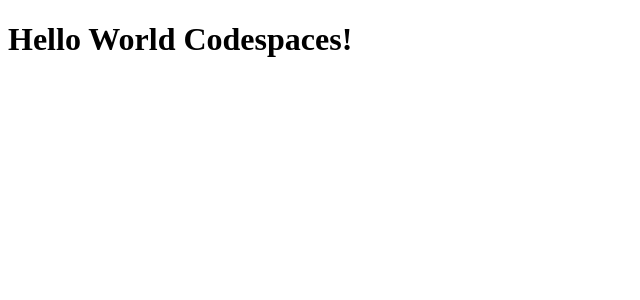
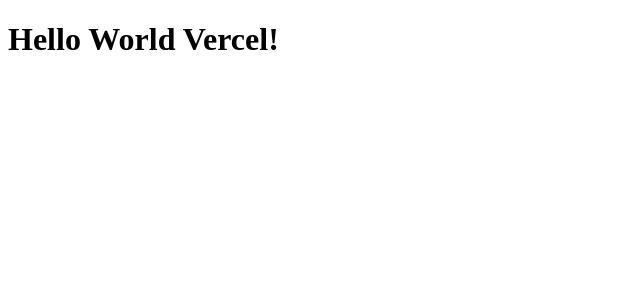
Before and after one commit to joaocottabadaro/tabnews-clone, a Next.js app: page / in a window 1280 px wide. Shown: the top 300 px of the page, without its empty margins (0-640 px from the left). Built offline with nearby package versions, Linux system fonts and the light colour scheme.

Commit message:
primeiro commit vercel

```diff
--- a/pages/index.js
+++ b/pages/index.js
@@ -1,5 +1,5 @@
 function Home (){
-    return <h1>Hello World Codespaces! </h1>
+    return <h1>Hello World Vercel! </h1>
 }
 
 export default Home;
```
